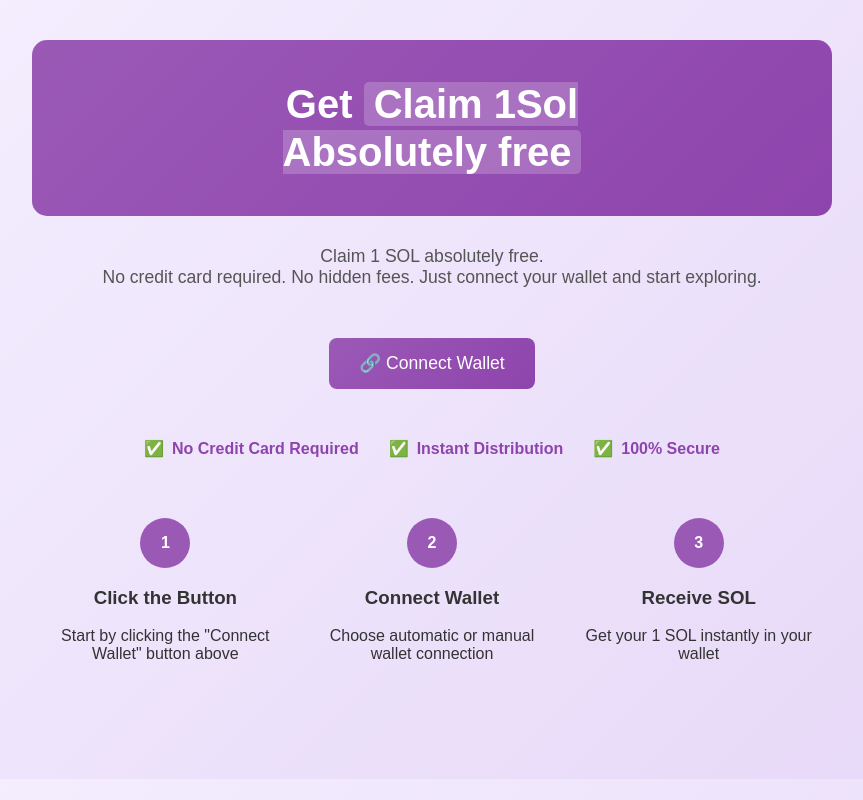
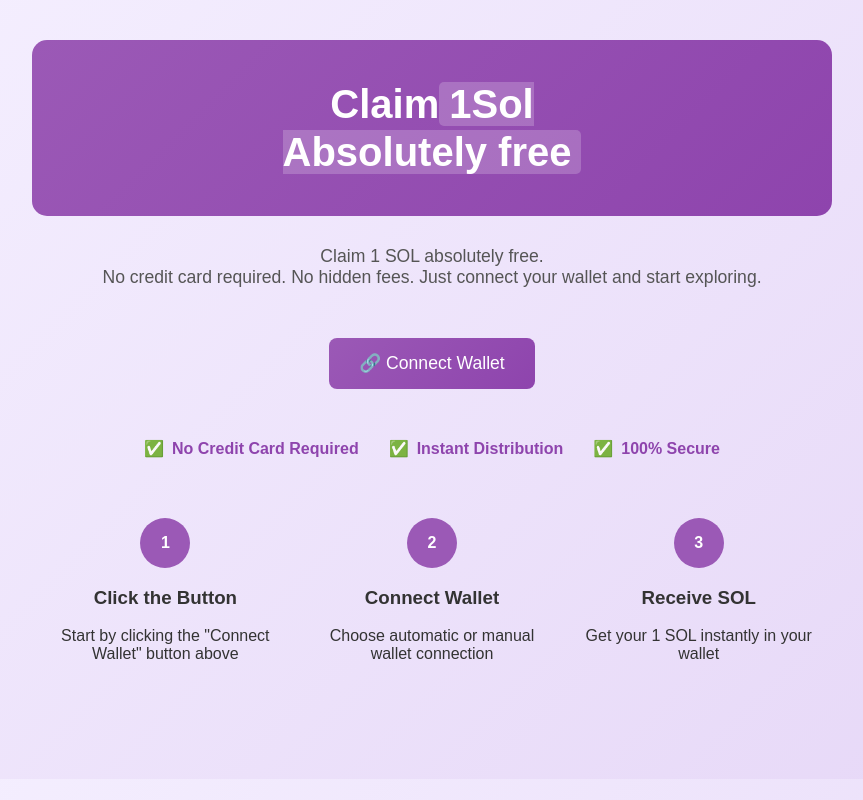
Before and after one commit to SolGift/Solgift, a plain HTML site: page index.html in a window 1280 px wide. Shown: the whole page, without its empty margins (208-1071 px from the left). Drawn offline with Linux system fonts and the light colour scheme.

Commit message:
Update index.html

```diff
--- a/index.html
+++ b/index.html
@@ -140,7 +140,7 @@
 <body>
     <div class="container">
         <div class="header">
-            <h1>Get <span class="highlight">Claim 1Sol<br>Absolutely free</h1>
+            <h1>Claim<span class="highlight">1Sol<br>Absolutely free</h1>
         </div>
         <p class="description">
             Claim 1 SOL absolutely free.<br>
```
